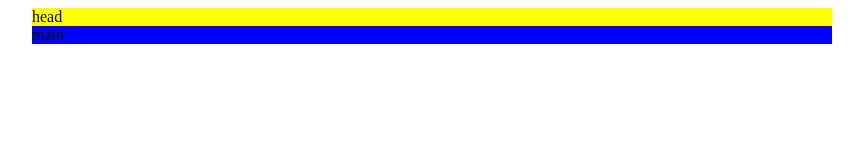
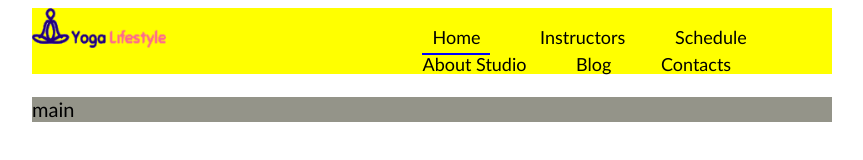
Before and after one commit to krikri89/9-yoga, a website: page index.html in a window 1280 px wide. Shown: the whole page, without its empty margins (208-1071 px from the left). Drawn offline with Linux system fonts and the light colour scheme.

Commit message:
css selectors

```diff
--- a/index.html
+++ b/index.html
@@ -5,14 +5,23 @@
     <meta http-equiv="X-UA-Compatible" content="IE=edge" />
     <meta name="viewport" content="width=, initial-scale=1.0" />
     <title>Yoga</title>
-    <link rel="stylesheet" href="./main.css">
+    <link rel="stylesheet" href="./main.css" />
   </head>
   <body>
-    <header>head
-
+    <header>
+      <img src="logo.png" alt="logo" />
+      <nav>
+        <a href="#">Home</a>
+        <a href="#">Instructors</a>
+        <a href="#">Schedule</a>
+        <a href="#">About Studio</a>
+        <a href="#">Blog</a>
+        <a href="#">Contacts</a>
+      </nav>
     </header>
     <main>
-      main
+        <p>main
+    </p>
     </main>
   </body>
 </html>
--- a/main.css
+++ b/main.css
@@ -1,7 +1,44 @@
+body {
+  font-family: "Gill Sans", "Gill Sans MT", Calibri, "Trebuchet MS", sans-serif;
+}
+header {
+  display: inline-block;
+  background-color: yellow;
+  width: 800px;
+  margin-left: calc(50% - 400px);
+}
+main {
+  background-color: rgb(148, 148, 137);
+  width: 800px;
+  margin-left: calc(50% - 400px);
+}
+nav {
+  float: right;
+  margin-top: 13px;
+}
+img {
+  float: left;
+  height: 40px;
+}
+a {
+  display: inline-block;
+  font-size: 18px;
+  line-height: 12px;
+  margin-left: 10%;
+  text-decoration: none;
+  color: black;
+}
+a:hover {
+  color: red;
+  border-bottom: blue solid;
+  padding: 10px;
+}
+a:first-child {
+  border-bottom: 2px blue solid;
+  padding: 10px;
+}
 
-header, main {
-    background-color: yellow;
-    width: 800px;
-    margin-left: calc(50% - 400px);
-  }
-  main {background-color: blue;}
+p {
+  font-size: 20px;
+  line-height: 1.24em;
+}
```
Also changed, not shown: logo.png (added).
